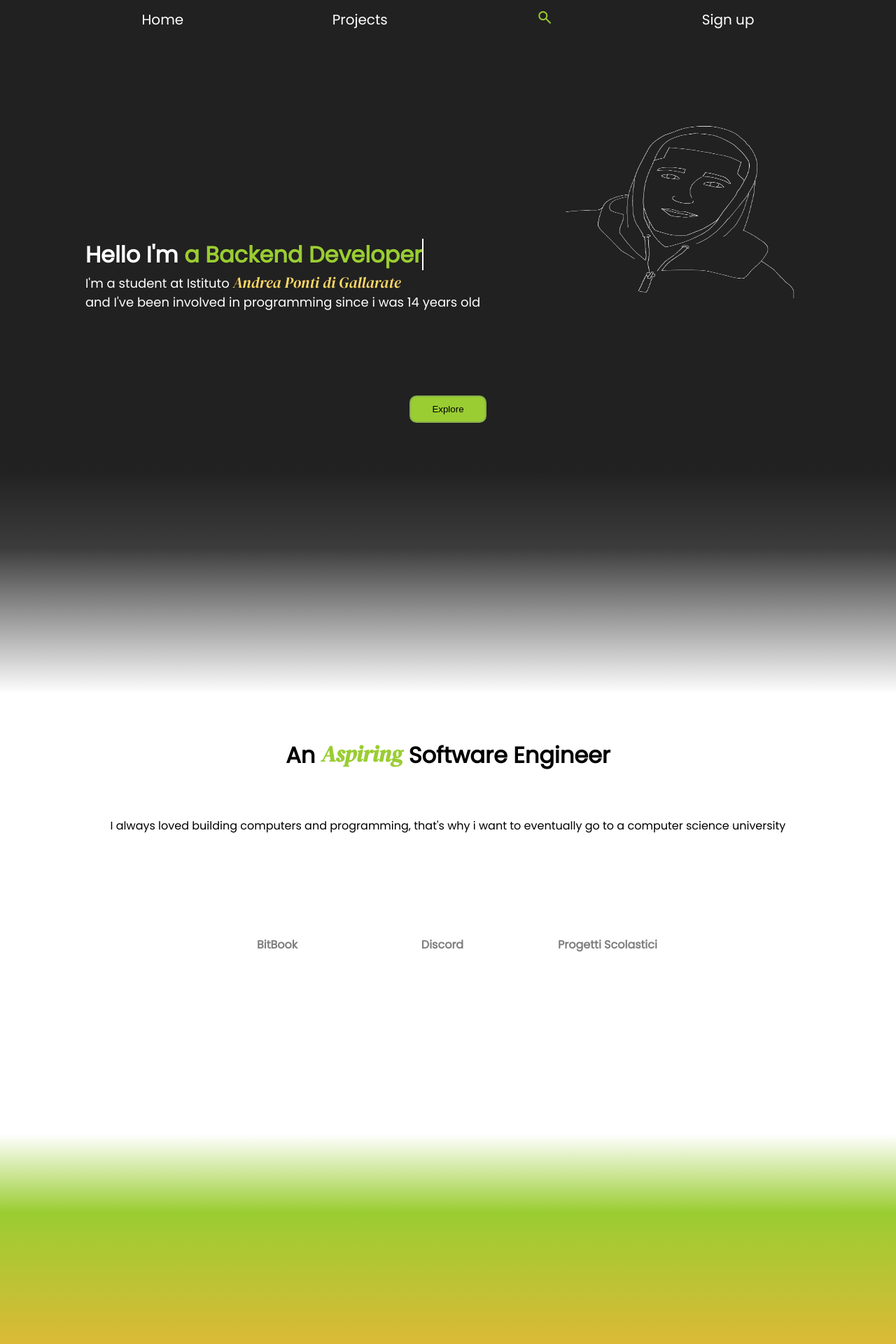
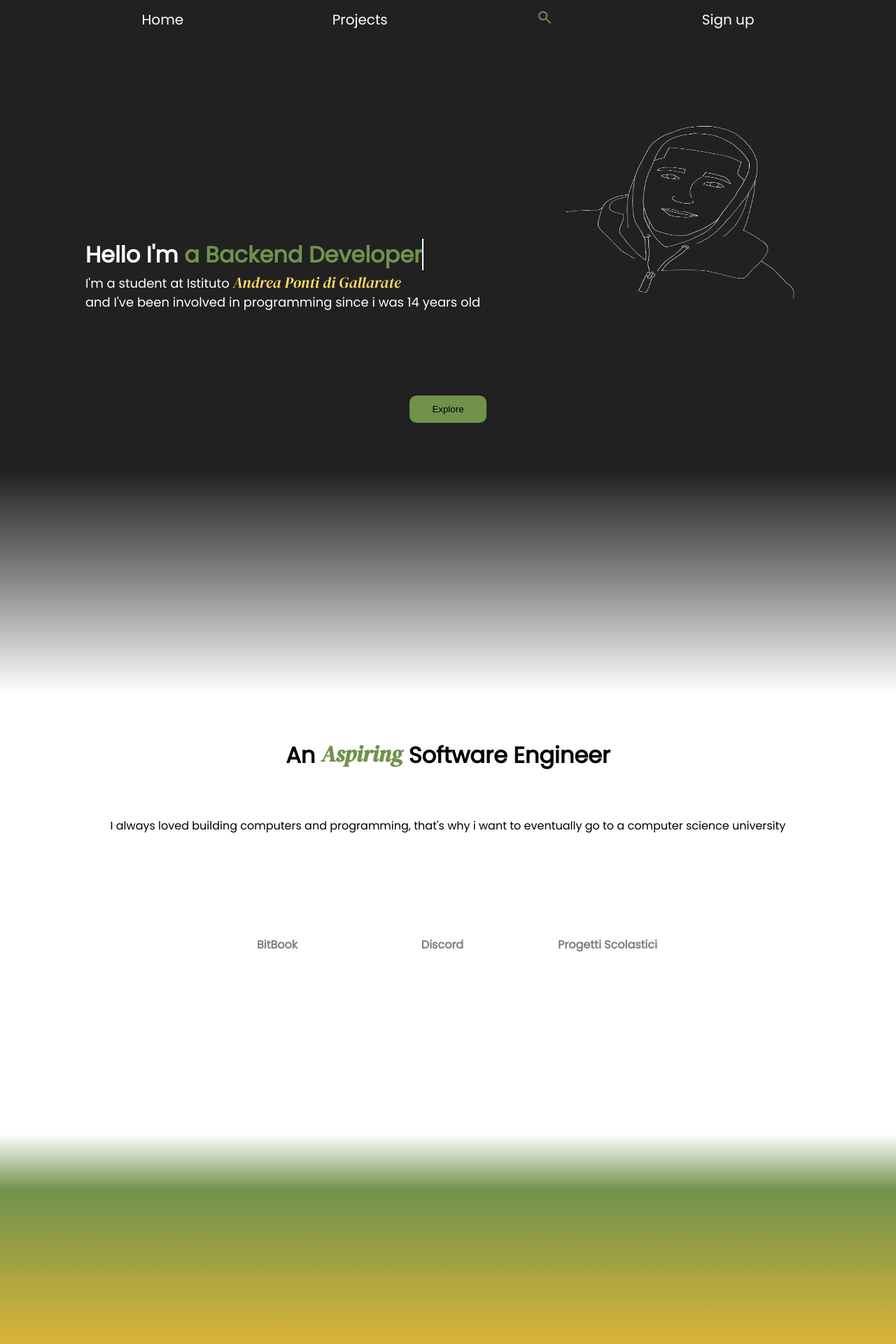
Before and after one commit to KyoozCPR/Portfolio-website, a Django app: page / in a window 1280 px wide. Shown: the top 1920 px of the page at 70% size. Run offline with Django 4.2, Linux system fonts and the light colour scheme.

Commit message:
modificato il stile della landing page

```diff
--- a/PollsApp/templates/PollsApp/home/index.html
+++ b/PollsApp/templates/PollsApp/home/index.html
@@ -14,12 +14,6 @@
 
 {% block content %}
 
-<style>
-   .typewrite{
-    color: yellowgreen
-   }
-
-</style>
 <div id="main-container-wrap">
     {% if request.session.Authenticated_Message %}
         <div id="allert">
--- a/PollsApp/templates/main.html
+++ b/PollsApp/templates/main.html
@@ -66,7 +66,7 @@
 
         .navigation-container #search {
             margin-top: 3px;
-            color: yellowgreen;
+            color: #70924d;
 
         }
 
--- a/PollsApp/views.py
+++ b/PollsApp/views.py
@@ -23,13 +23,6 @@ def contacts(request):
 
 def signup(request: HttpRequest):
 
-    """
-
-        CHECK IF THE FORM WAS SENT WITH THE POST METHOD AND
-        CREATE A NEW ISTANCE OF THE SignUpForm() object PASSING THE DATA FROM THE REQUEST
-        AND SAVE IT INTO THE DATABASE
-
-    """
 
     if request.user.is_authenticated == True:
         request.session["Authenticated_Message"] = "You are already authenticated! There's no need to signin again 😁"
@@ -94,20 +87,12 @@ def login_func(request):
         }
         )
 
+
 def logout_view(request: HttpRequest):
 
     logout(request)
     request.session['logout-message'] = "You have been logged out!"
     return shortcut.render(request, 'PollsApp/home/index.html')
-
-
-
-
-
-
-def greeting(request):
-    pass
-
 
 
 @login_required
--- a/static/css/index.css
+++ b/static/css/index.css
@@ -6,7 +6,7 @@ a {
 
 
 #bodywrapper{
-    background-color: rgb(33, 33, 33);
+    background-color: rgb(33,33,33);
     color: white;
 }
 
@@ -15,7 +15,7 @@ a {
 }
 
 #allert{
-    margin-top: 3em 10%;
+    margin-top: 3em;
     background-color: hsl(45 100% 70%);
     font-weight: 700;
 
@@ -73,7 +73,7 @@ a {
 }
 
 #link:hover{
-    color:yellowgreen;
+    color: #70924d;
 }
 
 
@@ -85,8 +85,8 @@ a {
 
 
 .popup_selector #explore {
-    background-color: yellowgreen;
-    border: 2px solid #89af4c;
+    background-color: #70924d;
+    border: 2px solid #70924d;
     padding: 10px 30px;
     border-radius: 10px;
     transition-duration: 0.4s;
@@ -139,7 +139,7 @@ a {
     background-color: #202124;
     color: #ffffff;
     padding: 4.5px;
-    border: 3px solid yellowgreen;
+    border: 3px solid #70924d;
 }
 
 
@@ -171,7 +171,7 @@ a {
 
 
 .popup #explore-popup:hover {
-    background-color: yellowgreen;
+    background-color: color: #70924d;
 
 
 }
@@ -180,14 +180,14 @@ a {
 #gradient {
     height: clamp(180px, 25vw, 400px);
     background: rgb(33, 33, 33);
-    background: linear-gradient(180deg, rgba(33, 33, 33) 0%, rgba(60,60,60,1) 35%, rgba(255,255,255,1) 100%);
+    background: linear-gradient(180deg, rgb(33,33,33) 0%, rgb(127, 125, 125) 45%, rgba(255,255,255,1) 100%);
 }
 
 
 #gradient2 {
     height: clamp(180px, 25vw, 400px);
     background: rgb(255, 255, 255);
-    background: linear-gradient(180deg, rgb(255, 255, 255) 0%, yellowgreen 35%, hsl(45, 75%, 55%));
+    background: linear-gradient(180deg, rgb(255, 255, 255) 0%, #70924d 25%, hsl(45, 75%, 55%));
 
 }
 
@@ -206,7 +206,7 @@ a {
 }
 
 .about #title i {
-    color: yellowgreen;
+    color: #70924d;
 }
 
 
@@ -224,7 +224,7 @@ a {
 
 
 #container-wrap a {
-    font-style: none;
+    text-decoration: none;
 }
 
 
@@ -252,6 +252,10 @@ a {
     opacity: 1;
 }
 
+.typewrite{
+    color: #70924d
+}
+
 
 .header-container {
     height: 20px;
```
Also changed, not shown: PollsApp/forms.py (+0 -25 lines), PollsApp/models.py (+0 -9 lines).
